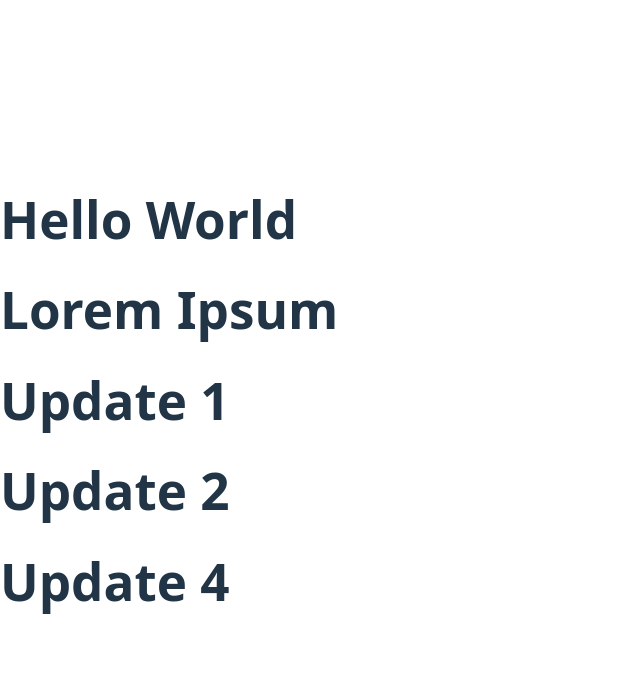
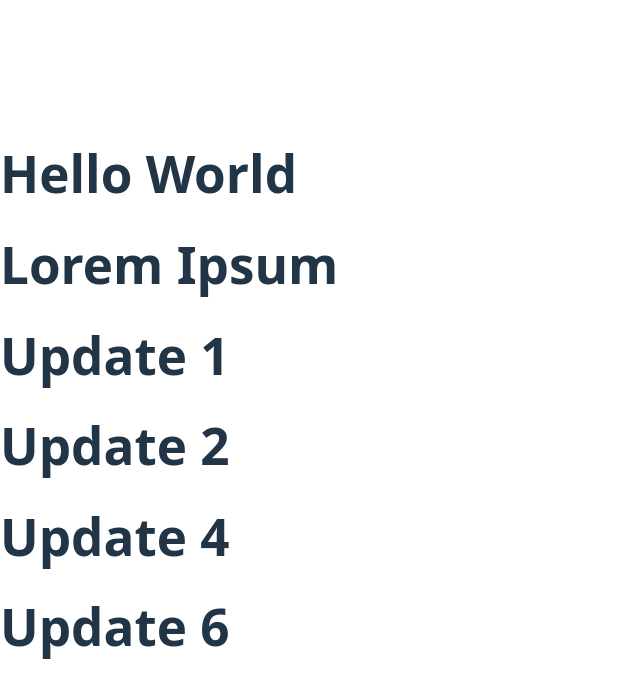
Before and after one commit to LennoNardo/test-github, a React (Vite) app: page / in a window 1280 px wide. Shown: the top 698 px of the page, without its empty margins (0-640 px from the left). Built offline with nearby package versions, Linux system fonts and the light colour scheme.

Commit message:
update 6

```diff
--- a/src/App.jsx
+++ b/src/App.jsx
@@ -8,6 +8,10 @@ function App() {
       <h1>Update 2</h1>
 
       <h1>Update 4</h1>
+
+
+
+      <h1>Update 6</h1>
     </>
   )
 }
```
